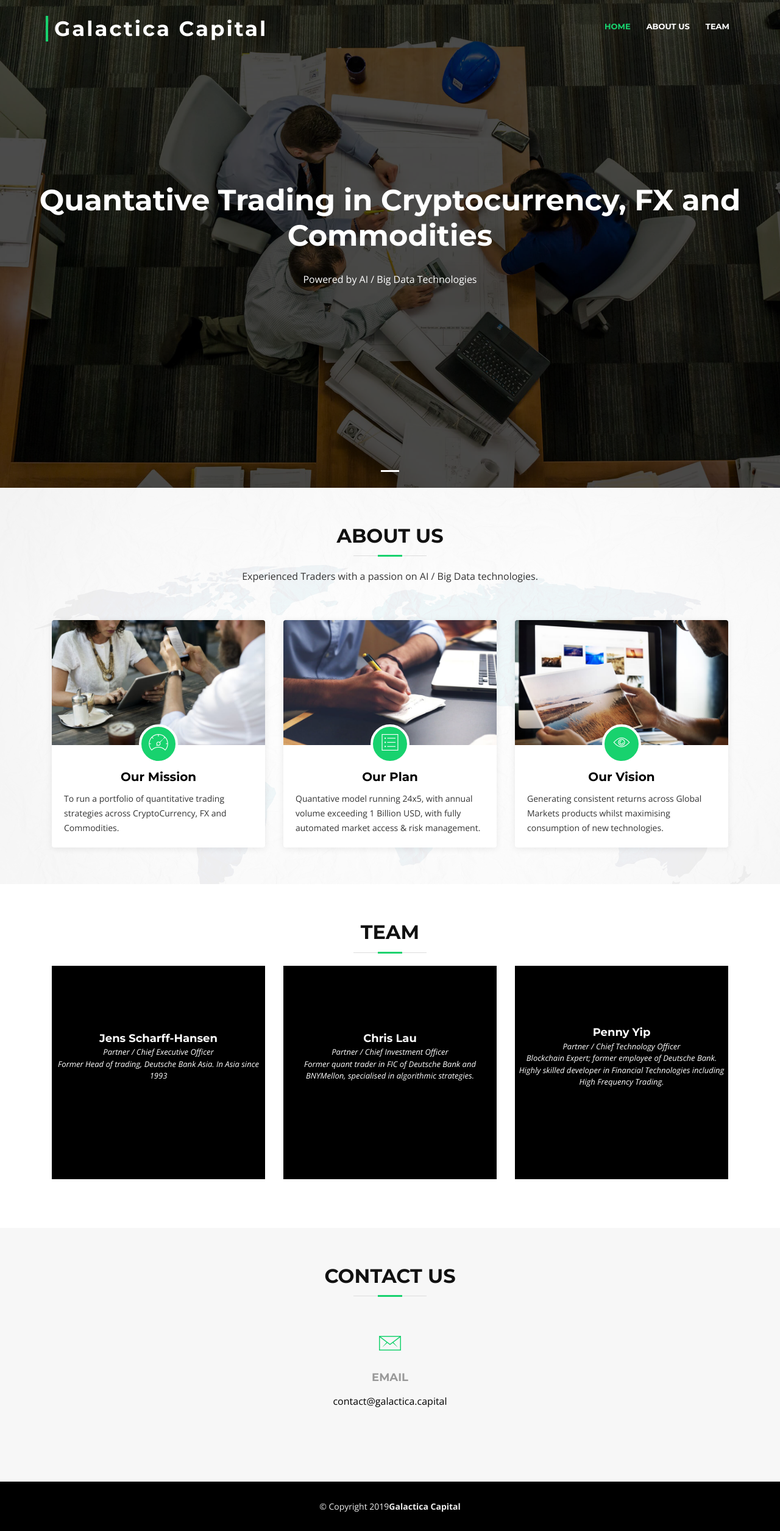
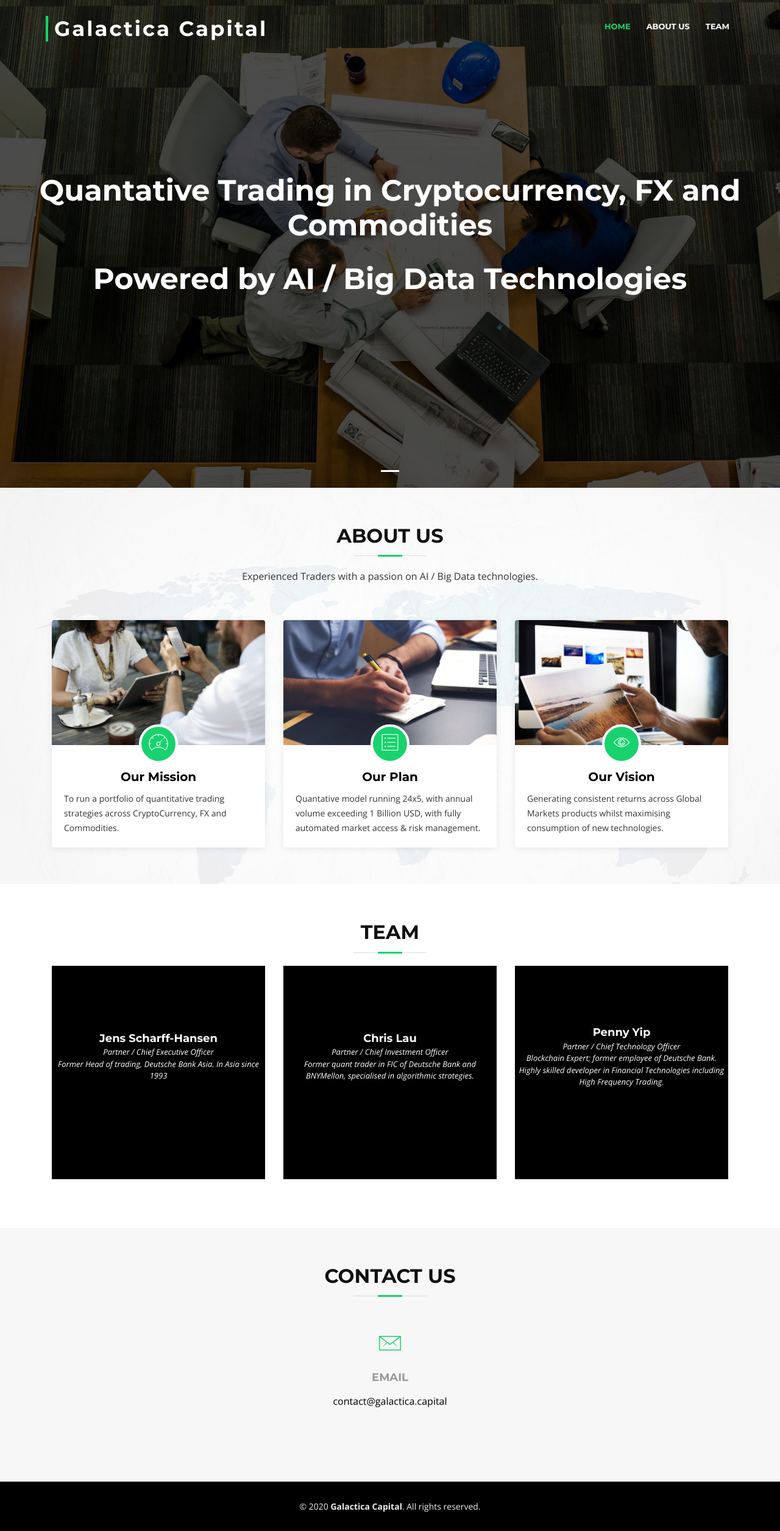
Before and after one commit to GalacticaCapital/GalacticaCapital.github.io, a plain HTML site: page index.html in a window 1280 px wide. Shown: the whole page at 61% size. Drawn offline with nearby package versions, Linux system fonts and the light colour scheme; files whose address does not match are found by name.

Commit message:
Update copyright and styling

```diff
--- a/index.html
+++ b/index.html
@@ -69,7 +69,7 @@
             <div class="carousel-container">
               <div class="carousel-content">
                 <h2>Quantative Trading in Cryptocurrency, FX and Commodities</h2>
-                <p>Powered by AI / Big Data Technologies</p>
+                <h2>Powered by AI / Big Data Technologies</h2>
                 <!-- <a href="#featured-services" class="btn-get-started scrollto">Get Started</a> -->
               </div>
             </div>
@@ -253,7 +253,7 @@
   <footer id="footer">
     <div class="container">
       <div class="copyright">
-        &copy; Copyright 2019<strong>Galactica Capital</strong>
+        &copy; 2020 <strong>Galactica Capital</strong>. All rights reserved.
       </div>
     </div>
   </footer>
```
